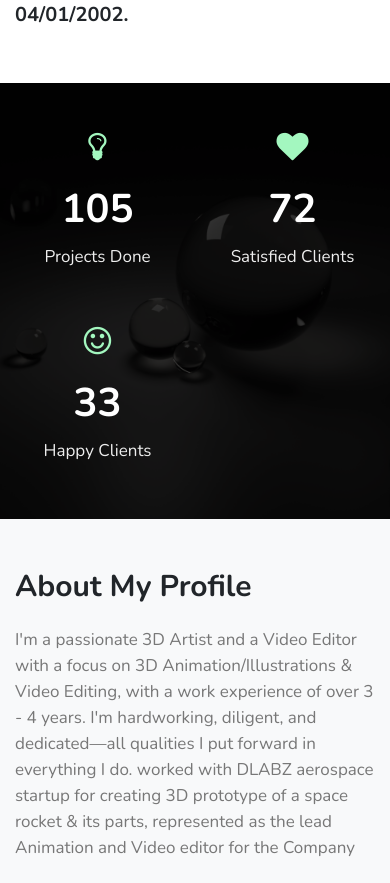
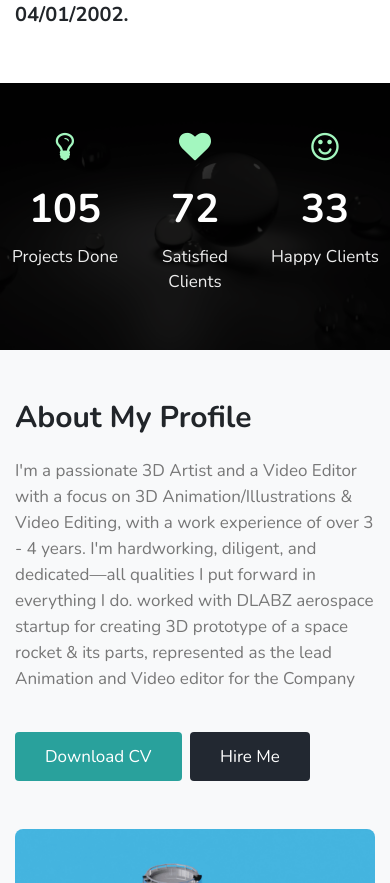
Before and after one commit to Jatinn711/Jatinn711.github.io, a plain HTML site: page index.html in a window 390 px wide. Shown: the part 860-1743 px from the top of the page. Drawn offline with nearby package versions, Linux system fonts and the light colour scheme; files whose address does not match are found by name.

Commit message:
tweaked clients responsiveness

```diff
--- a/index.html
+++ b/index.html
@@ -91,18 +91,18 @@ Author URL: http://w3layouts.com
     <section class="w3l-stats py-lg-5 py-4" id="stats">
         <div class="gallery-inner container py-md-5 py-4">
             <div class="row stats-con text-white">
-                <div class="col-sm-4 col-6 stats_info counter_grid">
+                <div class="col-sm-4 col-4 stats_info counter_grid">
                     <span class="fa fa-lightbulb-o"></span>
                     <p class="counter">105</p>
                     <h4>Projects Done</h4>
                 </div>
-                <div class="col-sm-4 col-6 stats_info counter_grid1">
+                <div class="col-sm-4 col-4 stats_info counter_grid1">
                     <span class="fa fa-heart"></span>
                     <p class="counter">72</p>
                     <h4>Satisfied Clients</h4>
                 </div>
 
-                <div class="col-sm-4 col-6 stats_info counter_grid2 mt-sm-0 mt-5">
+                <div class="col-sm-4 col-4 stats_info counter_grid2 ">
                     <span class="fa fa-smile-o"></span>
                     <p class="counter">33</p>
                     <h4>Happy Clients</h4>
```
